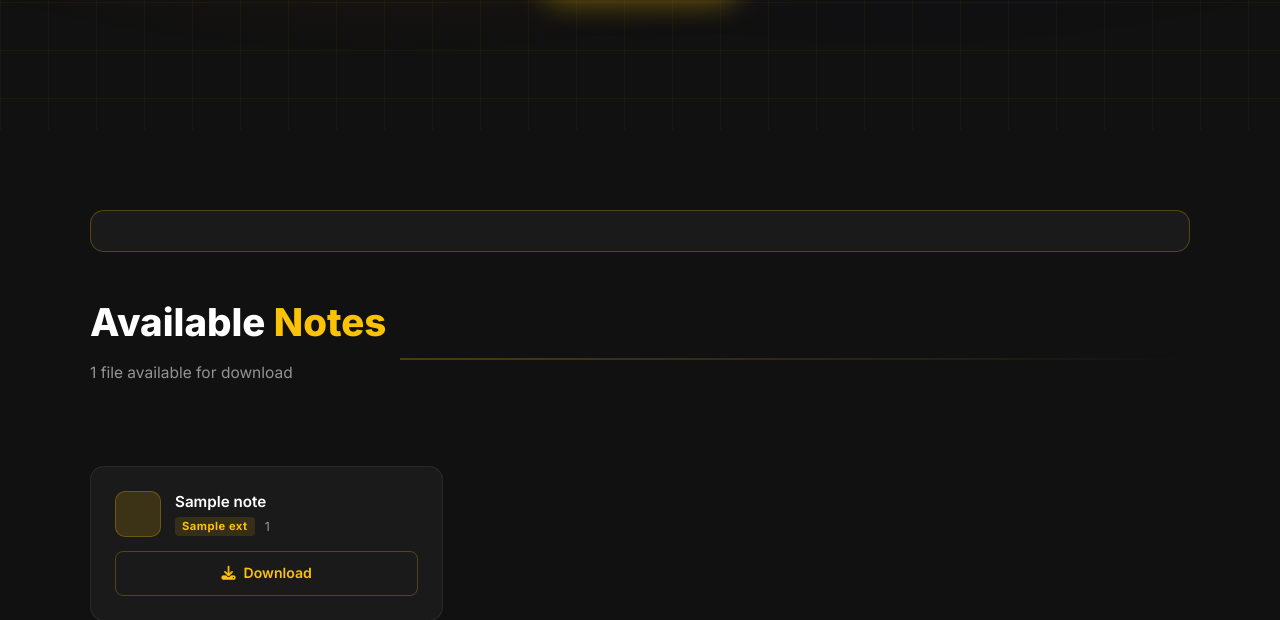
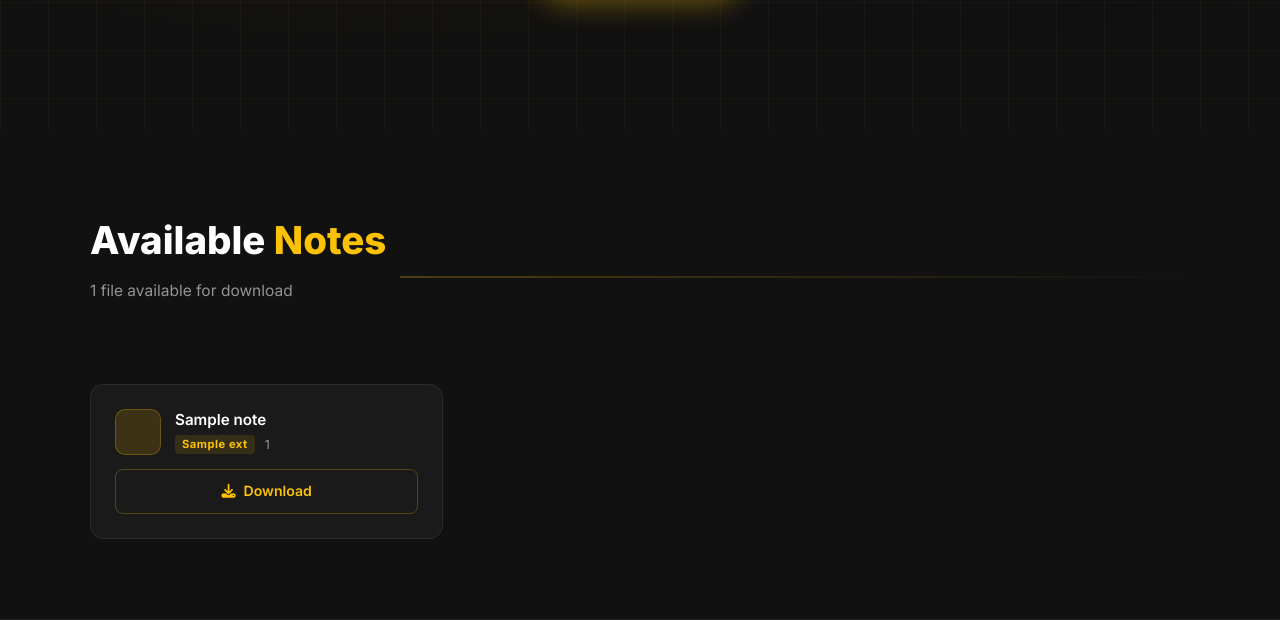
Before and after one commit to doxpro26-star/noteportal, a Flask app: template templates/index.html in a window 1280 px wide. Shown: the part 670-1290 px from the top of the page. Run offline with Flask 3, Linux system fonts and the light colour scheme; the template is opened without the code that fills it: most values are stand-ins (such as "Sample title", 1, 10 or a date in 2020).

Commit message:
Update index.html

```diff
--- a/templates/index.html
+++ b/templates/index.html
@@ -441,9 +441,7 @@
         <div class="container">
 
             <!-- Info bar -->
-            <div class="info-bar">
 
-            </div>
 
             <!-- Section heading -->
             <div class="title-line">
```
